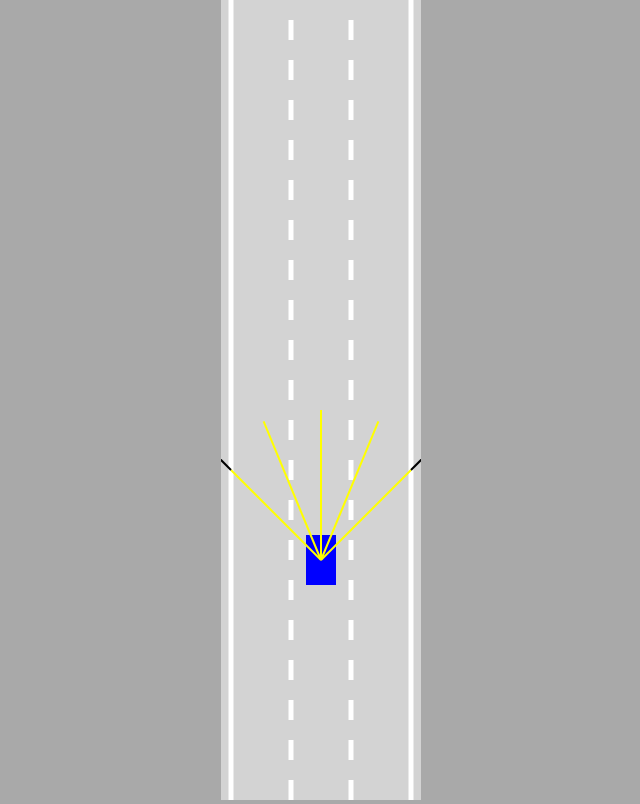
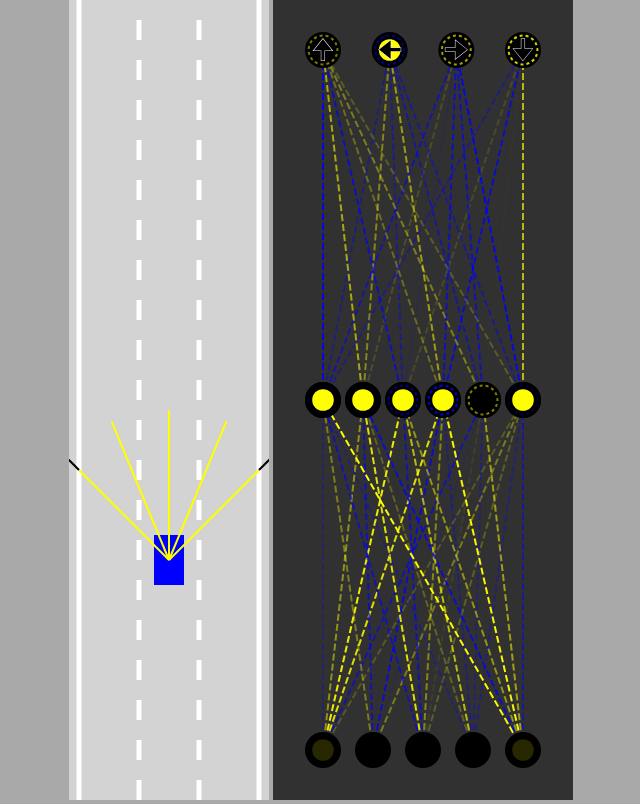
Before and after one commit to Anderson-X-Araujo/machine-learning-self-drive-car, a plain HTML site: page index.html in a window 1280 px wide. Shown: the whole page, without its empty margins (319-959 px from the left). Drawn offline with Linux system fonts and the light colour scheme.

Commit message:
feat: neural network

```diff
--- a/car.js
+++ b/car.js
@@ -12,7 +12,13 @@ class Car {
     this.angle = 0;
     this.damaged = false;
 
-    if (controlType !== "DUMMY") this.sensor = new Sensor(this);
+    this.useBrain = controlType === "AI";
+
+    if (controlType !== "DUMMY") {
+      this.sensor = new Sensor(this);
+      this.brain = new NeuralNetwork([this.sensor.rayCount, 6, 4]);
+    }
+
     this.controls = new Controls(controlType);
   }
 
@@ -23,7 +29,22 @@ class Car {
       this.damaged = this.#assessDamage(roadBorders, traffic);
     }
 
-    if (this.sensor) this.sensor.update(roadBorders, traffic);
+    if (this.sensor) {
+      this.sensor.update(roadBorders, traffic);
+      const offsets = this.sensor.readings.map((s) =>
+        s === null ? 0 : 1 - s.offset,
+      );
+
+      const outputs = NeuralNetwork.feedForward(offsets, this.brain);
+      // console.log(outputs);
+
+      if (this.useBrain) {
+        this.controls.forward = outputs[0];
+        this.controls.left = outputs[1];
+        this.controls.right = outputs[2];
+        this.controls.reverse = outputs[3];
+      }
+    }
   }
 
   #assessDamage(roadBorders, traffic) {
--- a/index.html
+++ b/index.html
@@ -10,8 +10,11 @@
 </head>
 
 <body>
-  <canvas id="myCanvas"></canvas>
+  <canvas id="carCanvas"></canvas>
+  <canvas id="networkCanvas"></canvas>
 
+  <script src="visualizer.js"></script>
+  <script src="network.js"></script>
   <script src="sensor.js"></script>
   <script src="utils.js"></script>
   <script src="road.js"></script>
--- a/main.js
+++ b/main.js
@@ -1,33 +1,42 @@
-const canvas = document.getElementById("myCanvas");
+const carCanvas = document.getElementById("carCanvas");
+carCanvas.width = 200;
 
-canvas.width = 200;
+const networkCanvas = document.getElementById("networkCanvas");
+networkCanvas.width = 300;
 
-const ctx = canvas.getContext("2d");
-const road = new Road(canvas.width / 2, canvas.width * 0.9);
+const carCtx = carCanvas.getContext("2d");
+const networkCtx = networkCanvas.getContext("2d");
+
+const road = new Road(carCanvas.width / 2, carCanvas.width * 0.9);
 // Lane 0 1 2 3 ... (getLaneCenter)
-const car = new Car(road.getLaneCenter(1), 100, 30, 50, "KEYS");
+// const car = new Car(road.getLaneCenter(1), 100, 30, 50, "KEYS");
+const car = new Car(road.getLaneCenter(1), 100, 30, 50, "AI");
 const traffic = [new Car(road.getLaneCenter(1), -100, 30, 50, "DUMMY", 2)];
 
 animate();
 
-function animate() {
+function animate(time) {
   for (let i = 0; i < traffic.length; i++) {
     traffic[i].update(road.borders, []);
   }
 
   car.update(road.borders, traffic);
 
-  canvas.height = window.innerHeight;
+  carCanvas.height = window.innerHeight;
+  networkCanvas.height = window.innerHeight;
 
-  ctx.save();
-  ctx.translate(0, -car.y + canvas.height * 0.7);
+  carCtx.save();
+  carCtx.translate(0, -car.y + carCanvas.height * 0.7);
 
-  road.draw(ctx);
+  road.draw(carCtx);
   for (let i = 0; i < traffic.length; i++) {
-    traffic[i].draw(ctx, "red");
+    traffic[i].draw(carCtx, "red");
   }
-  car.draw(ctx, "blue");
+  car.draw(carCtx, "blue");
 
-  ctx.restore();
+  carCtx.restore();
+
+  networkCtx.lineDashOffset = -time / 50;
+  Visualizer.drawNetwork(networkCtx, car.brain);
   requestAnimationFrame(animate);
 }
--- /dev/null
+++ b/network.js
@@ -0,0 +1,66 @@
+class NeuralNetwork {
+  constructor(neuronCounts) {
+    this.levels = [];
+
+    for (let i = 0; i < neuronCounts.length - 1; i++) {
+      this.levels.push(new Level(neuronCounts[i], neuronCounts[i + 1]));
+    }
+  }
+
+  static feedForward(givenInputs, network) {
+    let outputs = Level.feedForward(givenInputs, network.levels[0]);
+
+    for (let i = 1; i < network.levels.length; i++) {
+      outputs = Level.feedForward(outputs, network.levels[i]);
+    }
+
+    return outputs;
+  }
+}
+
+class Level {
+  constructor(inputCount, outputCount) {
+    this.inputs = new Array(inputCount);
+    this.outputs = new Array(outputCount);
+    this.biases = new Array(outputCount);
+
+    this.weights = [];
+
+    for (let i = 0; i < inputCount; i++) {
+      this.weights[i] = new Array(outputCount);
+    }
+
+    Level.#randomize(this);
+  }
+
+  static #randomize(level) {
+    for (let i = 0; i < level.inputs.length; i++) {
+      for (let j = 0; j < level.outputs.length; j++) {
+        level.weights[i][j] = Math.random() * 2 - 1;
+      }
+    }
+
+    for (let i = 0; i < level.biases.length; i++) {
+      level.biases[i] = Math.random() * 2 - 1;
+    }
+  }
+
+  static feedForward(givenInputs, level) {
+    for (let i = 0; i < level.inputs.length; i++) {
+      level.inputs[i] = givenInputs[i];
+    }
+
+    for (let i = 0; i < level.outputs.length; i++) {
+      let sum = 0;
+
+      for (let j = 0; j < level.inputs.length; j++) {
+        sum += level.inputs[j] * level.weights[j][i];
+      }
+
+      if (sum > level.biases[i]) level.outputs[i] = 1;
+      else level.outputs[i] = 0;
+    }
+
+    return level.outputs;
+  }
+}
--- a/style.css
+++ b/style.css
@@ -5,6 +5,10 @@ body {
   text-align: center;
 }
 
-#myCanvas {
+#networkCanvas {
+  background: #313131;
+}
+
+#carCanvas {
   background: #d3d3d3;
 }
--- a/utils.js
+++ b/utils.js
@@ -39,3 +39,11 @@ function polysIntersect(poly1, poly2) {
 
   return false;
 }
+
+function getRGBA(value) {
+  const alpha = Math.abs(value);
+  const R = value < 0 ? 0 : 255;
+  const G = R;
+  const B = value > 0 ? 0 : 255;
+  return "rgba(" + R + "," + G + "," + B + "," + alpha + ")";
+}
--- /dev/null
+++ b/visualizer.js
@@ -0,0 +1,103 @@
+class Visualizer {
+  static drawNetwork(ctx, network) {
+    const margin = 50;
+    const left = margin;
+    const top = margin;
+    const width = ctx.canvas.width - margin * 2;
+    const height = ctx.canvas.height - margin * 2;
+
+    const levelHeight = height / network.levels.length;
+
+    for (let i = network.levels.length - 1; i >= 0; i--) {
+      const levelTop =
+        top +
+        lerp(
+          height - levelHeight,
+          0,
+          network.levels.length == 1 ? 0.5 : i / (network.levels.length - 1),
+        );
+
+      ctx.setLineDash([7, 3]);
+      Visualizer.drawLevel(
+        ctx,
+        network.levels[i],
+        left,
+        levelTop,
+        width,
+        levelHeight,
+        i == network.levels.length - 1 ? ["🠉", "🠈", "🠊", "🠋"] : [],
+      );
+    }
+  }
+
+  static drawLevel(ctx, level, left, top, width, height, outputLabels) {
+    const right = left + width;
+    const bottom = top + height;
+
+    const { inputs, outputs, weights, biases } = level;
+
+    for (let i = 0; i < inputs.length; i++) {
+      for (let j = 0; j < outputs.length; j++) {
+        ctx.beginPath();
+        ctx.moveTo(Visualizer.#getNodeX(inputs, i, left, right), bottom);
+        ctx.lineTo(Visualizer.#getNodeX(outputs, j, left, right), top);
+        ctx.lineWidth = 2;
+        ctx.strokeStyle = getRGBA(weights[i][j]);
+        ctx.stroke();
+      }
+    }
+
+    const nodeRadius = 18;
+    for (let i = 0; i < inputs.length; i++) {
+      const x = Visualizer.#getNodeX(inputs, i, left, right);
+      ctx.beginPath();
+      ctx.arc(x, bottom, nodeRadius, 0, Math.PI * 2);
+      ctx.fillStyle = "black";
+      ctx.fill();
+      ctx.beginPath();
+      ctx.arc(x, bottom, nodeRadius * 0.6, 0, Math.PI * 2);
+      ctx.fillStyle = getRGBA(inputs[i]);
+      ctx.fill();
+    }
+
+    for (let i = 0; i < outputs.length; i++) {
+      const x = Visualizer.#getNodeX(outputs, i, left, right);
+      ctx.beginPath();
+      ctx.arc(x, top, nodeRadius, 0, Math.PI * 2);
+      ctx.fillStyle = "black";
+      ctx.fill();
+      ctx.beginPath();
+      ctx.arc(x, top, nodeRadius * 0.6, 0, Math.PI * 2);
+      ctx.fillStyle = getRGBA(outputs[i]);
+      ctx.fill();
+
+      ctx.beginPath();
+      ctx.lineWidth = 2;
+      ctx.arc(x, top, nodeRadius * 0.8, 0, Math.PI * 2);
+      ctx.strokeStyle = getRGBA(biases[i]);
+      ctx.setLineDash([3, 3]);
+      ctx.stroke();
+      ctx.setLineDash([]);
+
+      if (outputLabels[i]) {
+        ctx.beginPath();
+        ctx.textAlign = "center";
+        ctx.textBaseline = "middle";
+        ctx.fillStyle = "black";
+        ctx.strokeStyle = "white";
+        ctx.font = nodeRadius * 1.5 + "px Arial";
+        ctx.fillText(outputLabels[i], x, top + nodeRadius * 0.1);
+        ctx.lineWidth = 0.5;
+        ctx.strokeText(outputLabels[i], x, top + nodeRadius * 0.1);
+      }
+    }
+  }
+
+  static #getNodeX(nodes, index, left, right) {
+    return lerp(
+      left,
+      right,
+      nodes.length == 1 ? 0.5 : index / (nodes.length - 1),
+    );
+  }
+}
```
